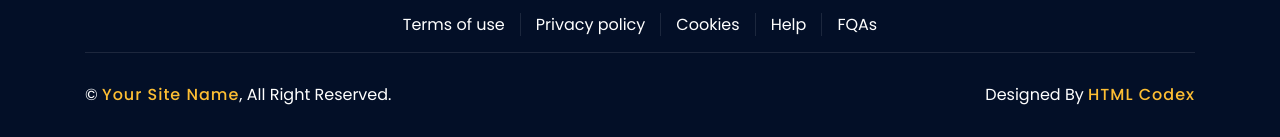
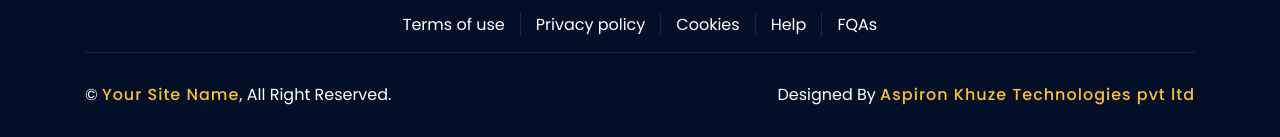
Before and after one commit to NV18Codes/TMS-3, a plain HTML site: page about.html in a window 1280 px wide. Shown: the part 2407-2544 px from the top of the page. Drawn offline with nearby package versions, Linux system fonts and the light colour scheme.

Commit message:
copyrights

```diff
--- a/about.html
+++ b/about.html
@@ -459,7 +459,7 @@
 
                     <!--/*** This template is free as long as you keep the footer author’s credit link/attribution link/backlink. If you'd like to use the template without the footer author’s credit link/attribution link/backlink, you can purchase the Credit Removal License from "https://htmlcodex.com/credit-removal". Thank you for your support. ***/-->
                     <div class="col-md-6">
-                        <p>Designed By <a href="https://htmlcodex.com">HTML Codex</a></p>
+                        <p>Designed By <a href="https://aspironkhuze.com/">Aspiron Khuze Technologies pvt ltd</a></p>
                     </div>
                 </div>
             </div>
```
Also changed, not shown: blog.html (+1 -1 lines), contact.html (+1 -1 lines), index.html (+1 -1 lines), portfolio.html (+1 -1 lines), service.html (+1 -1 lines), single.html (+1 -1 lines), team.html (+1 -1 lines).
